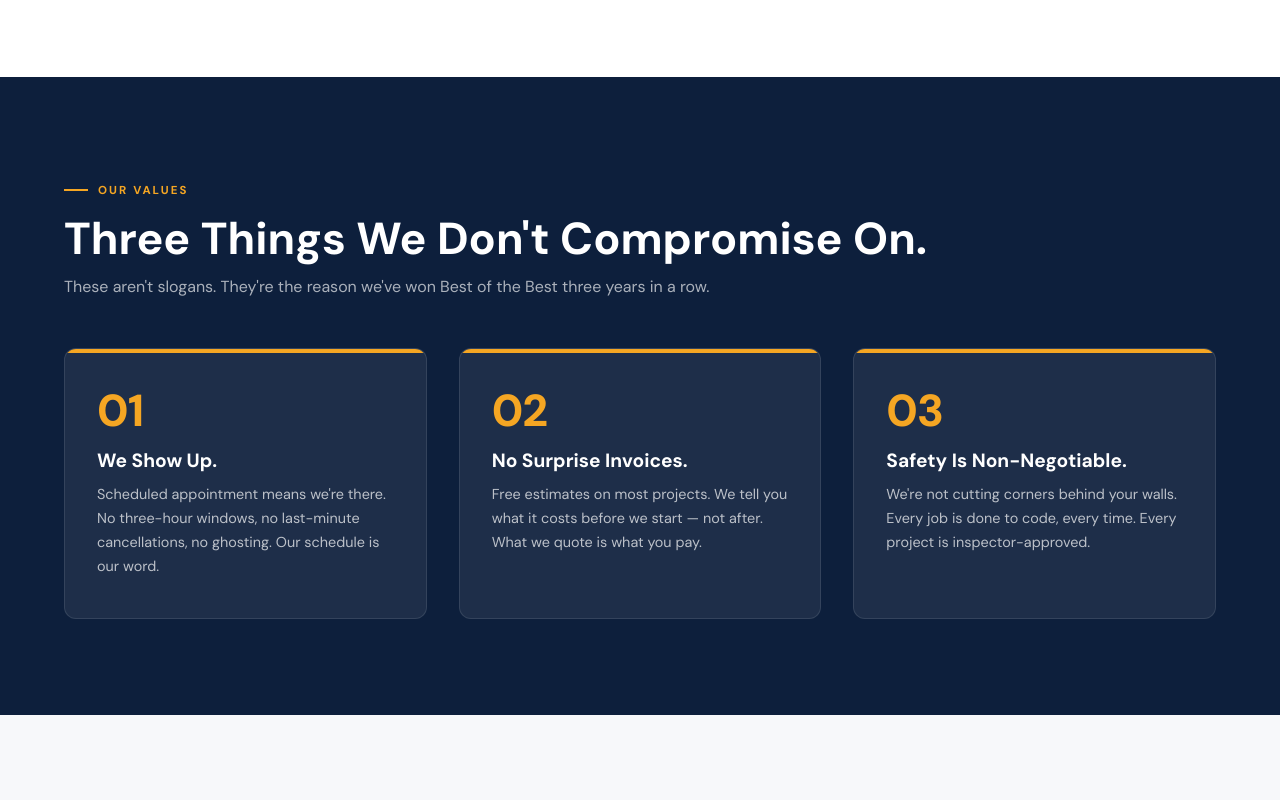
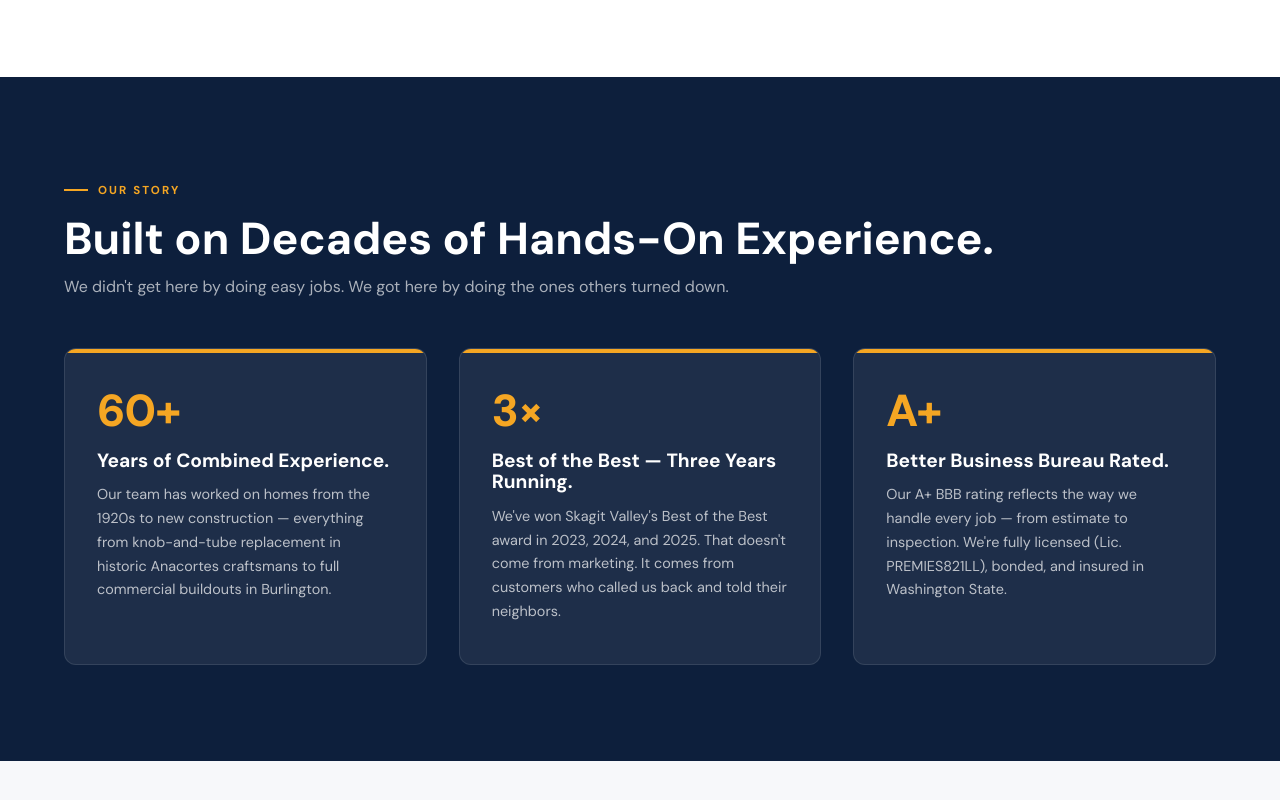
Before and after one commit to Franscale1922/local-websites, a Next.js app in the folder prospects/premier-electrical-svc/site/: page /about in a window 1280 px wide. Shown: the part 1432-2232 px from the top of the page. Built offline with nearby package versions, Linux system fonts and the light colour scheme.

Commit message:
Polish: update About page — Our Story section rewrite + better hero image

```diff
--- a/prospects/premier-electrical-svc/site/src/app/about/page.tsx
+++ b/prospects/premier-electrical-svc/site/src/app/about/page.tsx
@@ -41,7 +41,7 @@ export default function AboutPage() {
           <div className="about-grid">
             <div className="about-img-wrap">
               {/* eslint-disable-next-line @next/next/no-img-element */}
-              <img src="https://images.unsplash.com/photo-1558618666-fcd25c85cd64?w=900&q=80" alt="Premier Electrical team at work" />
+              <img src="https://images.unsplash.com/photo-1581094794329-c8112a89af12?w=900&q=80" alt="Premier Electrical Services licensed electrician" />
               <div className="award-badge">
                 <div className="award-badge-year">2023 · 2024 · 2025</div>
                 <div className="award-badge-title">Best of the Best</div>
@@ -85,14 +85,14 @@ export default function AboutPage() {
 
       <section className="section section--navy">
         <div className="container">
-          <span className="eyebrow">Our Values</span>
-          <h2 style={{ color: '#fff', marginBottom: '10px' }}>Three Things We Don&apos;t Compromise On.</h2>
-          <p style={{ color: 'rgba(255,255,255,0.65)', fontSize: '1rem', marginBottom: 0 }}>These aren&apos;t slogans. They&apos;re the reason we&apos;ve won Best of the Best three years in a row.</p>
+          <span className="eyebrow">Our Story</span>
+          <h2 style={{ color: '#fff', marginBottom: '10px' }}>Built on Decades of Hands-On Experience.</h2>
+          <p style={{ color: 'rgba(255,255,255,0.65)', fontSize: '1rem', marginBottom: 0 }}>We didn&apos;t get here by doing easy jobs. We got here by doing the ones others turned down.</p>
           <div className="why-grid" style={{ marginTop: '48px' }}>
             {[
-              { num: '01', title: 'We Show Up.', desc: 'Scheduled appointment means we\'re there. No three-hour windows, no last-minute cancellations, no ghosting. Our schedule is our word.' },
-              { num: '02', title: 'No Surprise Invoices.', desc: 'Free estimates on most projects. We tell you what it costs before we start — not after. What we quote is what you pay.' },
-              { num: '03', title: 'Safety Is Non-Negotiable.', desc: 'We\'re not cutting corners behind your walls. Every job is done to code, every time. Every project is inspector-approved.' },
+              { num: '60+', title: 'Years of Combined Experience.', desc: 'Our team has worked on homes from the 1920s to new construction — everything from knob-and-tube replacement in historic Anacortes craftsmans to full commercial buildouts in Burlington.' },
+              { num: '3×', title: 'Best of the Best — Three Years Running.', desc: 'We\'ve won Skagit Valley\'s Best of the Best award in 2023, 2024, and 2025. That doesn\'t come from marketing. It comes from customers who called us back and told their neighbors.' },
+              { num: 'A+', title: 'Better Business Bureau Rated.', desc: 'Our A+ BBB rating reflects the way we handle every job — from estimate to inspection. We\'re fully licensed (Lic. PREMIES821LL), bonded, and insured in Washington State.' },
             ].map(w => (
               <div key={w.num} className="why-card" style={{ '--why-bg': 'rgba(255,255,255,0.07)' } as React.CSSProperties}>
                 <div className="why-number" style={{ color: 'var(--color-accent)' }}>{w.num}</div>
```
